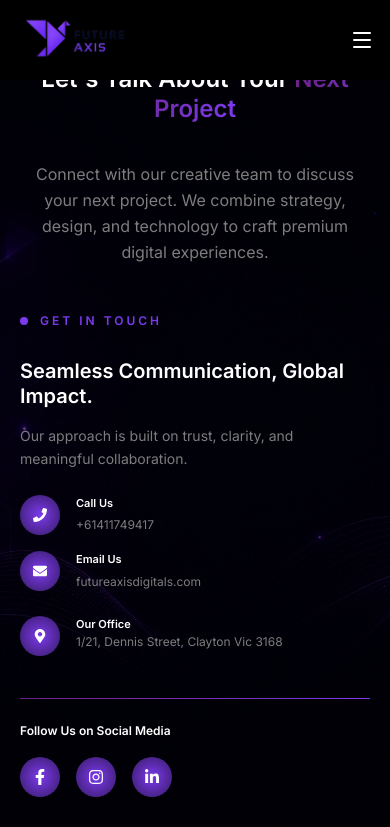
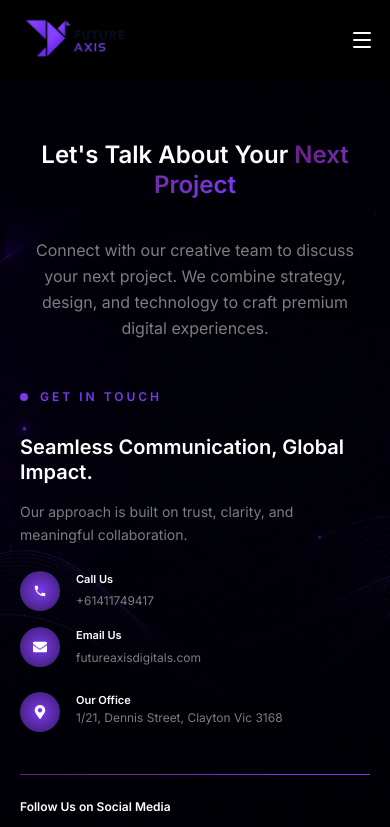
Before and after one commit to FutureAxis/futureaxis-official-web, a Next.js app: page /contact in a window 390 px wide. Shown: the top 827 px of the page. Built offline with nearby package versions, Linux system fonts and the light colour scheme.

Commit message:
feat: update contact page layout and SEO description for improved clarity

```diff
--- a/app/contact/page.tsx
+++ b/app/contact/page.tsx
@@ -9,6 +9,8 @@ import { FaPhone, FaEnvelope, FaMapMarkerAlt } from "react-icons/fa";
 import { ContactInfoCard } from "@/components/contact/ContactInfoCard";
 import { SocialMediaIcons } from "@/components/contact/SocialMediaIcons";
 import { ContactForm } from "@/components/contact/ContactForm";
+import {FiPhone} from "react-icons/fi";
+import {MdPhone} from "react-icons/md";
 
 export default function ContactPage() {
     const sectionRef = useRef<HTMLElement>(null);
@@ -43,7 +45,7 @@ export default function ContactPage() {
 
             {/* Content */}
             <div className="relative z-10">
-                <section ref={sectionRef} className="w-full py-16 lg:pt-20 lg:pb-[140px]">
+                <section ref={sectionRef} className="w-full pt-[140px] pb-20 lg:pt-20 lg:pb-[140px]">
                     <div className="px-5 lg:px-[90px]">
                         {/* Header Section - No Animation */}
                         <div className="text-center max-w-2xl mx-auto mb-12 lg:mb-[95px]">
@@ -61,7 +63,7 @@ export default function ContactPage() {
                         </div>
 
                         {/* Main Content Grid */}
-                        <div className="grid grid-cols-1 lg:grid-cols-12 gap-8 lg:gap-16 max-w-7xl mx-auto">
+                        <div className="grid grid-cols-1 lg:grid-cols-12 gap-24 lg:gap-16 max-w-7xl mx-auto">
                             {/* LEFT COLUMN - Contact Details */}
                             <div className="lg:col-span-5 space-y-6">
                                 <div>
@@ -82,7 +84,7 @@ export default function ContactPage() {
                                 {/* Contact Info Grid */}
                                 <div className="grid grid-cols-1 sm:grid-cols-2 gap-4">
                                     <ContactInfoCard
-                                        icon={<FaPhone className="w-3.5 h-3.5 text-white" />}
+                                        icon={<MdPhone className="w-3.5 h-3.5 text-white" />}
                                         title="Call Us"
                                         content={
                                             <a href={`tel:${CONTACT_INFO.phone}`} className="text-[#7D7D7D] text-xs hover:text-[#7C3AED] transition-colors">
--- a/app/team/page.tsx
+++ b/app/team/page.tsx
@@ -17,7 +17,7 @@ export default function TeamPage() {
         <>
             <Head>
                 <title>Our Team | Meet the Digital Experts at Future Axis Digital</title>
-                <meta name="description" content="Meet the passionate team of designers, developers, and digital innovators at Future Axis Digital. We combine creativity, strategy, and technology to help brands grow." />
+                <meta name="description" content="Meet the passionate team of designers, developers, and digital innovators at Future Axis. We combine creativity, strategy, and technology to help brands grow." />
                 <meta name="keywords" content="web development team Melbourne, digital agency team, IT consultants Australia, web designers, digital marketing experts" />
                 <link rel="canonical" href="https://futureaxisdigital.com/team" />
 
@@ -43,10 +43,10 @@ export default function TeamPage() {
 
             {/* Content */}
             <div className="relative z-10">
-                <section ref={sectionRef} className="w-full py-20 lg:pt-24 lg:pb-[150px]">
+                <section ref={sectionRef} className="w-full pt-[140px] pb-20 lg:pt-24 lg:pb-[150px]">
                     <div className="px-5 lg:px-[90px]">
                         {/* Header - No Animation */}
-                        <div className="text-center max-w-3xl mx-auto mb-[130px]">
+                        <div className="text-center max-w-3xl mx-auto mb-[80px]">
                             <h1 className="text-[24px] md:text-[36px] font-semibold text-white leading-[130%] mb-[34px]">
                                 <span>Visionary Team </span>
                                 <span className="bg-gradient-to-r from-[#6A2187] to-[#7C3AED] bg-clip-text text-transparent">
```
